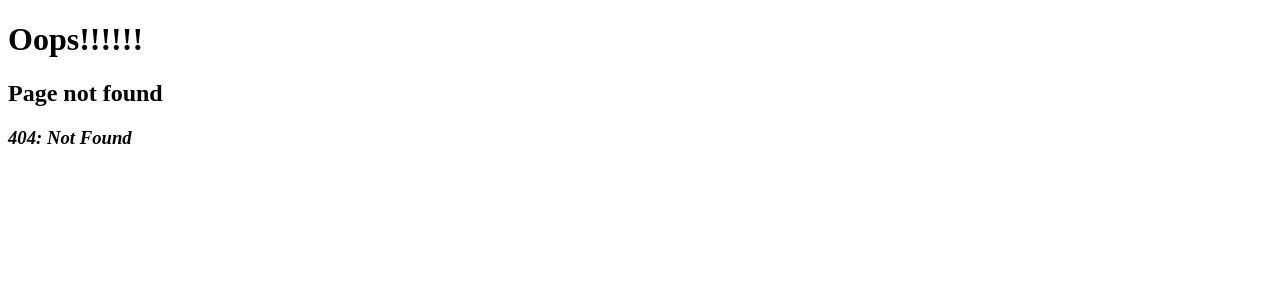
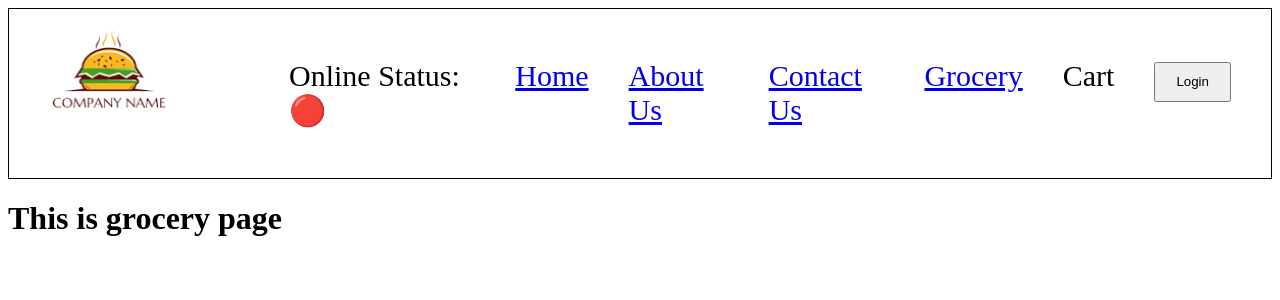
Before and after one commit to nilgupta09/NamasteReact, a React (Vite) app: page /grocery in a window 1280 px wide. Before the commit this address had no page. Shown: the top 300 px of the page. Built offline with nearby package versions, Linux system fonts and the light colour scheme.

Commit message:
Lazy loading/dynamic bundling

```diff
--- a/src/App.js
+++ b/src/App.js
@@ -1,12 +1,18 @@
-import React from 'react';
+import React, {Suspense, lazy} from 'react';
 import ReactDOM from 'react-dom/client';
 import { createBrowserRouter, RouterProvider, Outlet } from 'react-router-dom';
 import Header from './components/Header';
 import Body from './components/Body'
-import About from './components/About'
 import Contact from './components/Contact'
 import Error from './components/Error';
 import Restaurant from './components/Restaurant';
+
+//Lazy Loading
+//Dynamic Bundling
+//On-demand loading
+const Grocery = lazy(() => import("./components/Grocery"));
+
+const About = lazy(() => import("./components/About"));
 
 const AppLayout = () => {
     return (
@@ -28,11 +34,15 @@ const router = createBrowserRouter([
       },
       {
         path:"/about",
-        element: <About/>,
+        element: <Suspense fallback = {<h1>Loading in progress.....</h1>}><About/></Suspense>,
       },
       {
         path:"/contact",
         element:<Contact/>,
+      },
+      {
+        path:"/grocery",
+        element:<Suspense fallback = {<h1>Loading in progress.....</h1>}><Grocery/></Suspense>,
       },
       {
         path:"/restaurants/:restId",
--- /dev/null
+++ b/src/components/Grocery.js
@@ -0,0 +1,6 @@
+
+const Grocery = () => {
+    return <h1>This is grocery page</h1>
+}
+
+export default Grocery;
--- a/src/components/Header.js
+++ b/src/components/Header.js
@@ -22,6 +22,7 @@ const Header = () => {
                     <li><Link to="/" >Home</Link></li>
                     <li><Link to="/about" >About Us</Link></li>
                     <li><Link to="/contact" >Contact Us</Link></li>
+                    <li><Link to="/grocery" >Grocery</Link></li>
                     <li>Cart</li>
                     <li><button className='btn-login' onClick={()=> {
                         btn == "Login" ? setBtn("Logout") : setBtn("Login");
```
